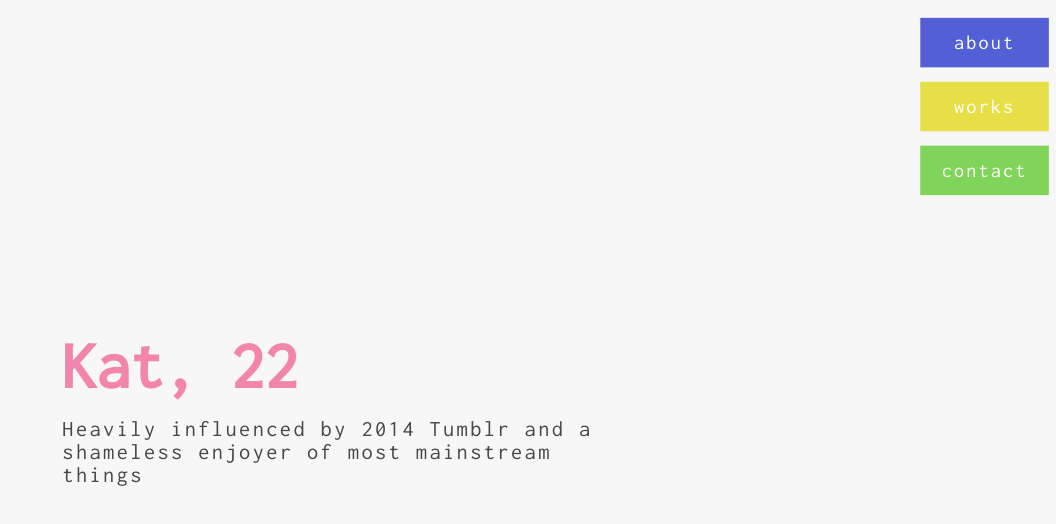
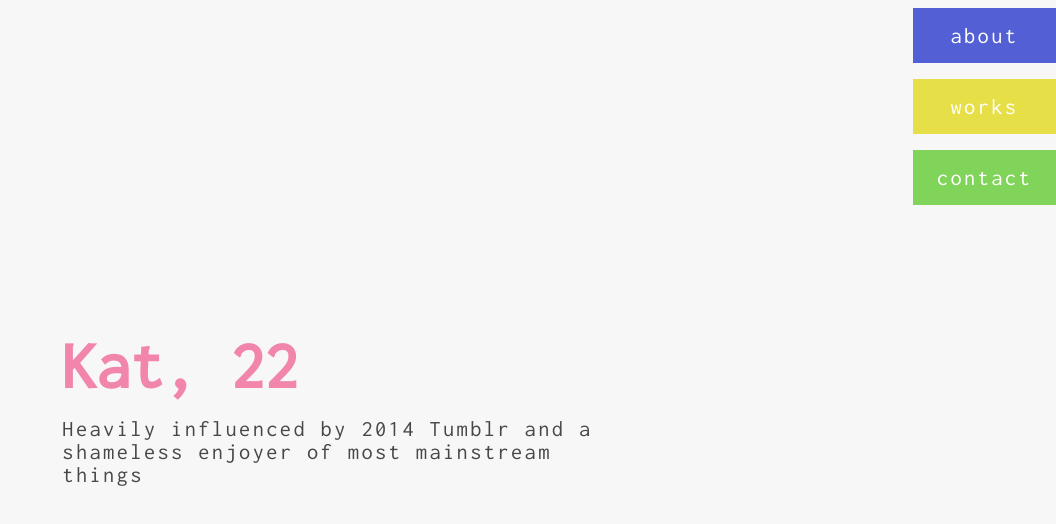
Before and after one commit to mahikgot/katweb, a React (Create React App) app: page / in a window 1280 px wide. Shown: the top 524 px of the page, without its empty margins (224-1280 px from the left). Built offline with nearby package versions, Linux system fonts and the light colour scheme.

Commit message:
chang nav buttons from <button> to <div>

```diff
--- a/src/App.css
+++ b/src/App.css
@@ -18,7 +18,7 @@ html {
   grid-template-columns: repeat(auto-fit, minmax(360px, 1fr));
 }
 .Home:not([loc='/']) {
-  grid-template-columns: 5% minmax(50px, 5%) 1fr fit-content(10%);
+  grid-template-columns: 10% minmax(50px, 5%) 1fr fit-content(10%) 5%;
   grid-template-rows: auto 1fr;
 }
 
@@ -64,10 +64,9 @@ html {
   display: flex;
   flex-direction: column;
   flex-wrap: nowrap;
-  margin: 0;
 }
 
-button {
+.navButton {
   font-family:'Inconsolata', monospace;
   letter-spacing: 0.15rem;
   border: none;
@@ -77,7 +76,6 @@ button {
   cursor: pointer;
   padding: 1rem 1.5rem;
   margin: 0.5rem 0;
-  width: 100%;
 }
 
 p {
--- a/src/components/HeaderButton.js
+++ b/src/components/HeaderButton.js
@@ -10,7 +10,7 @@ const HeaderButton = ({ loc }) => {
   };
   const flexVariants = {
     header: { scale: 0.6 },
-    notHeader: { scale: 0.9 },
+    notHeader: { scale: 1 },
   };
   return (
 
@@ -20,28 +20,31 @@ const HeaderButton = ({ loc }) => {
       variants={flexVariants}
     >
 
-      <Link to="about">
-        <motion.button
+      <Link to="about" style={{ textDecoration: 'none' }}>
+        <motion.div
+          className="navButton"
           style={{ backgroundColor: '#535FD4' }}
         >
           about
-        </motion.button>
+        </motion.div>
       </Link>
 
-      <Link to="works">
-        <motion.button
+      <Link to="works" style={{ textDecoration: 'none' }}>
+        <motion.div
+          className="navButton"
           style={{ backgroundColor: '#E6DF47' }}
         >
           works
-        </motion.button>
+        </motion.div>
       </Link>
 
-      <Link to="../">
-        <motion.button
+      <Link to="../" style={{ textDecoration: 'none' }}>
+        <motion.div
+          className="navButton"
           style={{ backgroundColor: '#80D459' }}
         >
           contact
-        </motion.button>
+        </motion.div>
       </Link>
 
     </motion.div>
```
